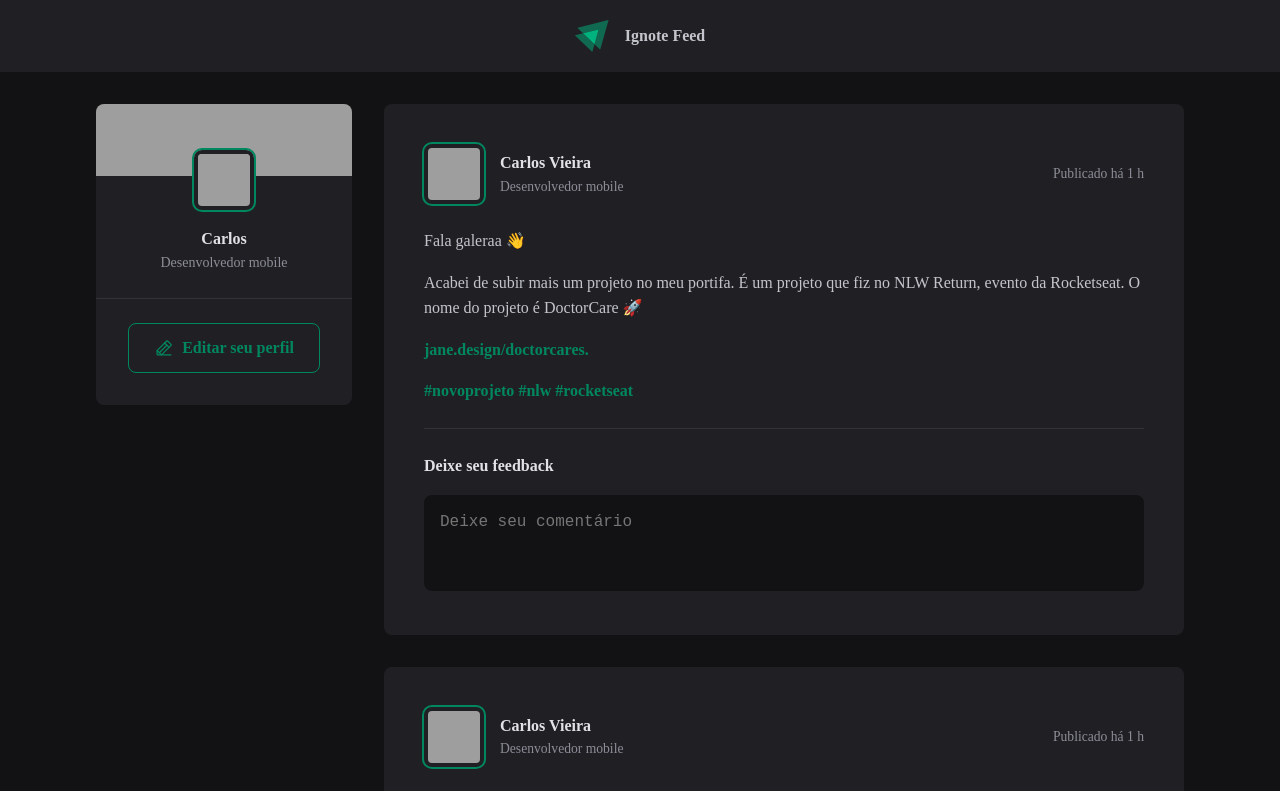
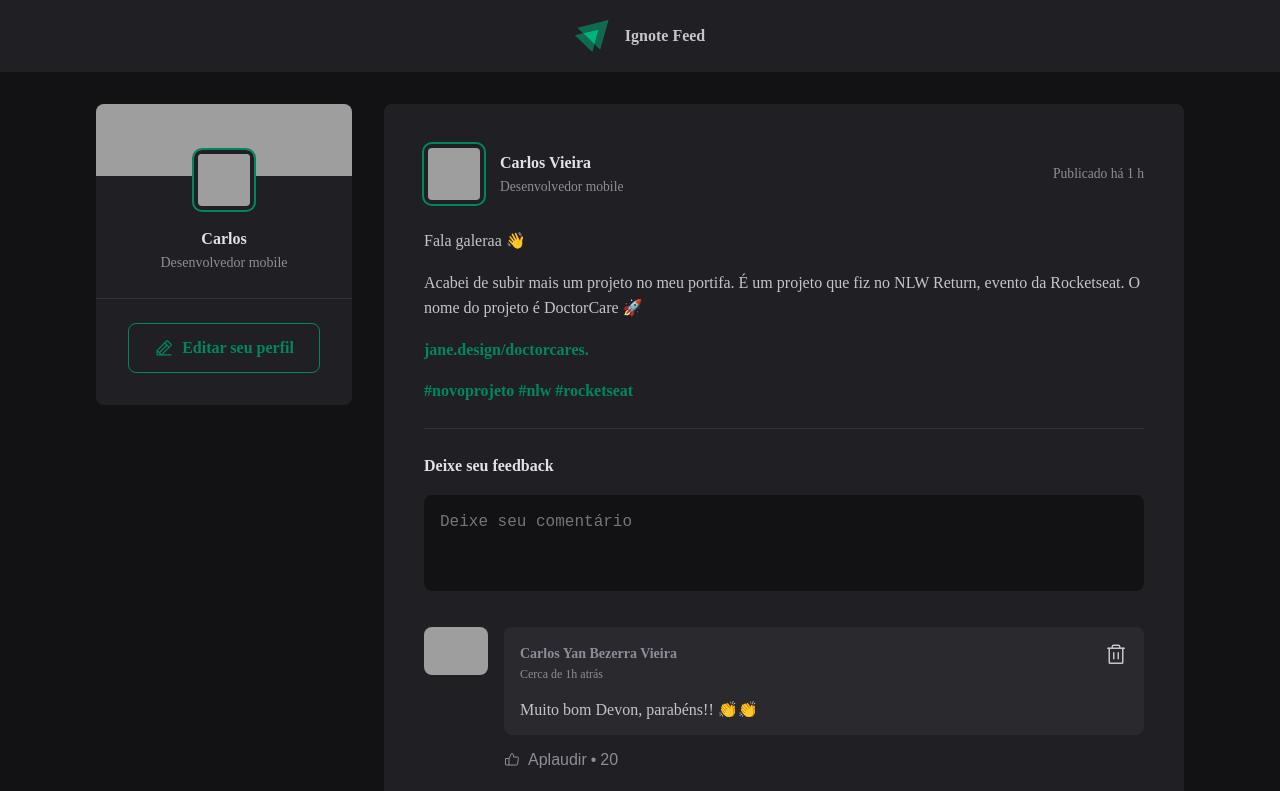
Before and after one commit to CarlosYanBezerraVieira/Ignite_Feed, a React (Vite) app: page / in a window 1280 px wide. Shown: the top 791 px of the page. Built offline with nearby package versions, Linux system fonts and the light colour scheme; grey boxes are pictures that could not be loaded.

Commit message:
feat: feat: completed post comment session

```diff
--- /dev/null
+++ b/src/components/Comment.jsx
@@ -0,0 +1,32 @@
+import { ThumbsUp, Trash } from 'phosphor-react';
+import styles from './Comment.module.css';
+
+export function Coment() {
+    return (
+        <div className={styles.comment}>
+            <img src="https://github.com/CarlosYanBezerraVieira.png" />
+            <div className={styles.commentBox}>
+                <div className={styles.commentContent}>
+                    <header>
+                        <div className={styles.authorAndTime}>
+                            <strong>Carlos Yan Bezerra Vieira</strong>
+                            <time title="11 de Fevereiro ás 13:30h" dateTime="2025-02-17">
+                                Cerca de 1h atrás
+                            </time>
+                        </div>
+                        <button title='Deletar comentário'>
+                            <Trash size={24} />
+                        </button>
+                    </header>
+                    <p>Muito bom Devon, parabéns!! 👏👏</p>
+                </div>
+                <footer>
+                   <button>
+                    <ThumbsUp></ThumbsUp>
+                    Aplaudir <span>20</span>
+                   </button>
+                </footer>
+            </div>
+        </div>
+    )
+}
--- /dev/null
+++ b/src/components/Comment.module.css
@@ -0,0 +1,90 @@
+.comment {
+    margin-top: 1.5rem;
+    display: flex;
+    gap: 1rem;
+
+}
+
+.comment>img {
+    width: 3re;
+    height: 3rem;
+    border-radius: 8px;
+
+}
+
+.commentBox {
+    flex: 1;
+}
+
+.commentContent {
+    background: var(--gray-700);
+    padding: 1rem;
+    border-radius: 8px;
+}
+
+.commentContent header {
+    display: flex;
+    align-items: flex-start;
+    justify-content: space-between;
+
+}
+
+.authorAndTime strong {
+    display: block;
+    font-size: 0.875rem;
+    line-height: 1.6;
+}
+
+.authorAndTime {
+    display: block;
+    font-size: 0.75rem;
+    line-height: 1.6;
+    color: var(--gray-400);
+}
+
+.commentContent header button {
+    background: transparent;
+    border: 0;
+    color: var(--green-400);
+    cursor: pointer;
+    line-height: 0;
+    border-radius: 2px;
+}
+
+.commentContent header button:hover {
+    color: var(--red-500);
+}
+
+.commentContent p {
+    margin-top: 1rem;
+    color: var(--gray-300);
+}
+
+.commentBox footer {
+    margin-top: 1rem;
+}
+
+.commentBox footer button {
+    background: transparent;
+    border: 0;
+    color: var(--gray-400);
+    cursor: pointer;
+
+    display: flex;
+    align-items: center;
+    border-radius: 2px;
+
+}
+
+.commentBox footer button:hover {
+    color: var(--green-300);
+}
+
+.commentBox footer button svg {
+    margin-right: 0.5rem;
+}
+
+.commentBox footer button span::before {
+    content: "\2022";
+    padding: 0 0.25rem;
+}
--- a/src/components/Post.jsx
+++ b/src/components/Post.jsx
@@ -1,3 +1,4 @@
+import { Coment } from "./Comment"
 import styles from "./Post.module.css"
 
 export function Post() {
@@ -32,10 +33,16 @@
                 <form className={styles.commentForm}>
                     <strong>Deixe seu feedback</strong>
                     <textarea placeholder="Deixe seu comentário"></textarea>
-                   <footer>
-                   <button type="submit">Publicar</button>
-                   </footer>
+                    <footer>
+                        <button type="submit">Publicar</button>
+                    </footer>
                 </form>
+
+                <div className={styles.commentList}>
+                    <Coment />
+                    <Coment />
+                    <Coment />
+                </div>
             </article>
         </>
     )
--- a/src/components/Post.module.css
+++ b/src/components/Post.module.css
@@ -116,3 +116,7 @@
 .commentForm button[type="submit"]:hover {
     background: var(--green-300);
 }
+
+.commentList{
+    margin-top: 2rem;
+}
--- a/src/global.css
+++ b/src/global.css
@@ -10,6 +10,8 @@
 
     --green-300:#00B37E;
     --green-500:#00875f;
+
+    --red-500: #F75A6B;
 
 }
 
```
